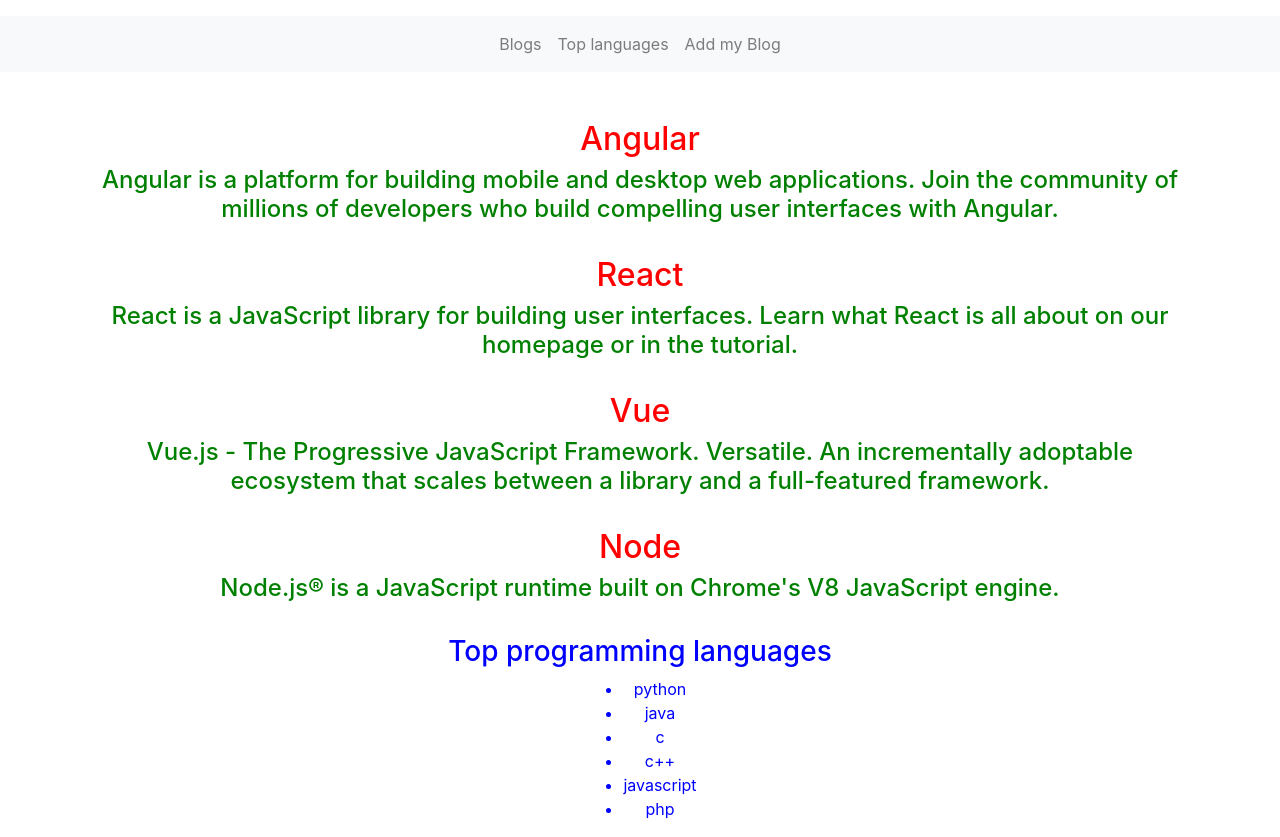
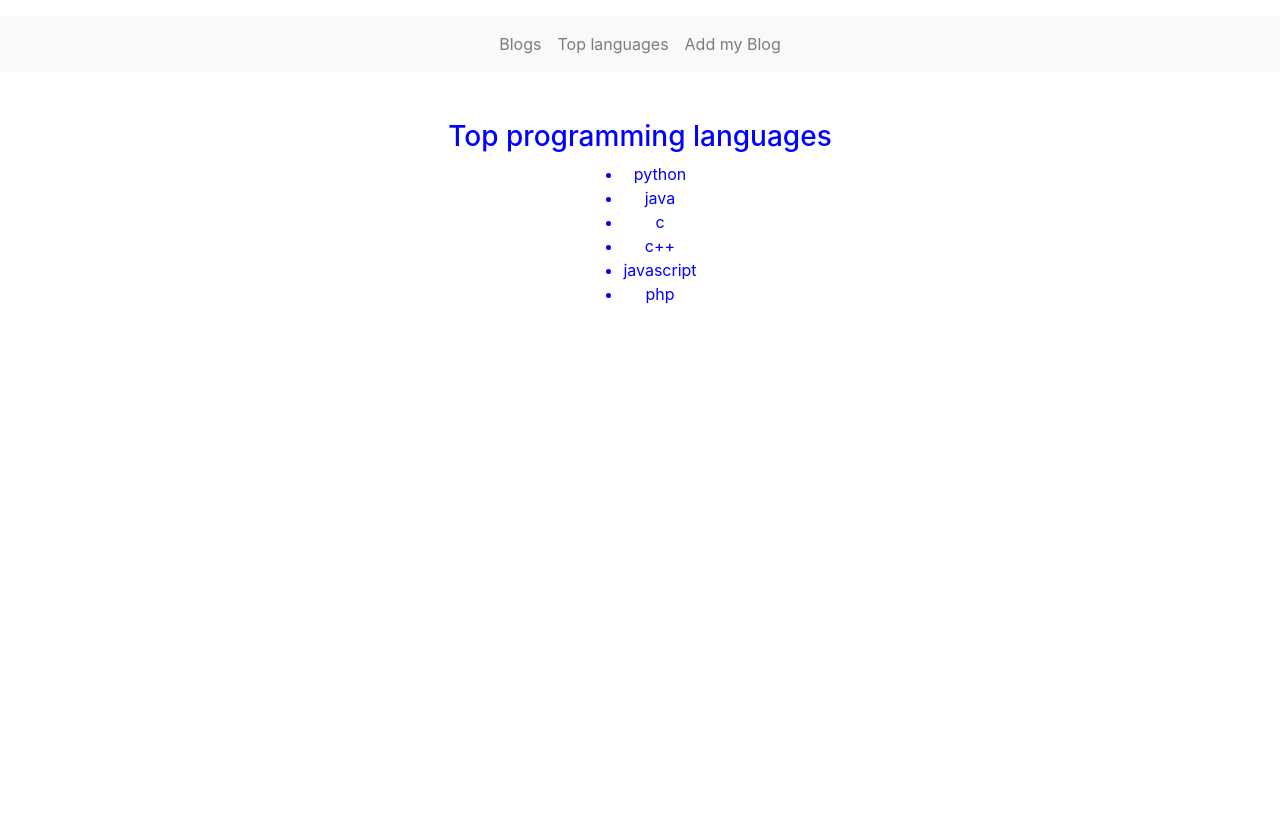
Before and after one commit to Aslin-R/learning-angular-js, an Angular app in the folder learning-angular-js/: page /languages in a window 1280 px wide. Shown: the part 200-1037 px from the top of the page. After the commit the page ends 800 px from the top, so only its background shows below. Built offline with nearby package versions, Linux system fonts and the light colour scheme.

Commit message:
created a new component for the languages

```diff
--- a/learning-angular-js/src/app/newcomponent/newcomponent.component.css
+++ b/learning-angular-js/src/app/newcomponent/newcomponent.component.css
@@ -5,12 +5,3 @@
 #blog-tech h2{
     color:red;
 }
-#lang{
-
-    display: flex;
-    align-items: center;
-    justify-content: center;
-}
-#lang li,h3{
-    color:blue
-}
--- a/learning-angular-js/src/app/newcomponent/newcomponent.component.html
+++ b/learning-angular-js/src/app/newcomponent/newcomponent.component.html
@@ -5,15 +5,3 @@
     <br>
 </div>
 </div>
-
-<h3>Top programming languages</h3>
-<div id='lang' *ngIf="languages.length>0" >
-    <ul>
-        <li *ngFor="let lan of languages">
-            {{lan.name}}
-        </li>
-    </ul>
-</div>
-<div *ngIf="languages.length<2">
-    <h3>No languages</h3>
-</div>
--- a/learning-angular-js/src/app/newcomponent/newcomponent.component.ts
+++ b/learning-angular-js/src/app/newcomponent/newcomponent.component.ts
@@ -16,12 +16,4 @@ export class NewcomponentComponent {
   ngOnInit() {
     this.blogs=blogs;
   }
-  languages:any[] = [
-  {name:'python', value:'python'},
-  {name:'java', value:'java'},
-  {name:'c', value:'c'},
-  {name:'c++', value:'c++'},
-  {name:'javascript', value:'javascript'},
-  {name:'php', value:'php'},
-  ];
 }
--- /dev/null
+++ b/learning-angular-js/src/app/toplanguages/toplanguages.component.css
@@ -0,0 +1,10 @@
+
+#lang{
+
+    display: flex;
+    align-items: center;
+    justify-content: center;
+}
+#lang li,h3{
+    color:blue
+}
--- /dev/null
+++ b/learning-angular-js/src/app/toplanguages/toplanguages.component.html
@@ -0,0 +1,12 @@
+
+<h3>Top programming languages</h3>
+<div id='lang' *ngIf="languages.length>0" >
+    <ul>
+        <li *ngFor="let lan of languages">
+            {{lan.name}}
+        </li>
+    </ul>
+</div>
+<div *ngIf="languages.length<2">
+    <h3>No languages</h3>
+</div>
--- /dev/null
+++ b/learning-angular-js/src/app/toplanguages/toplanguages.component.ts
@@ -0,0 +1,20 @@
+import { Component } from '@angular/core';
+
+@Component({
+  selector: 'app-toplanguages',
+  templateUrl: './toplanguages.component.html',
+  styleUrls: ['./toplanguages.component.css']
+})
+export class ToplanguagesComponent {
+
+
+
+  languages:any[] = [
+    {name:'python', value:'python'},
+    {name:'java', value:'java'},
+    {name:'c', value:'c'},
+    {name:'c++', value:'c++'},
+    {name:'javascript', value:'javascript'},
+    {name:'php', value:'php'},
+    ];
+}
```
Also changed, not shown: learning-angular-js/src/app/app.module.ts (+5 -2 lines), 1 other file (tests, documents, lock files or other folders).
